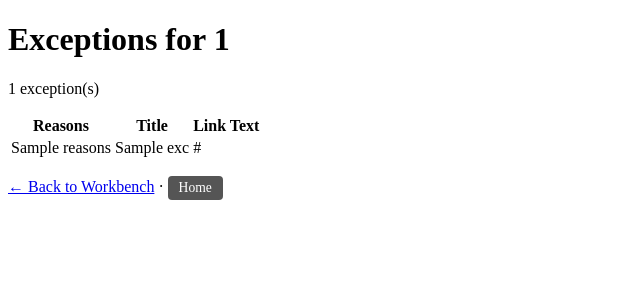
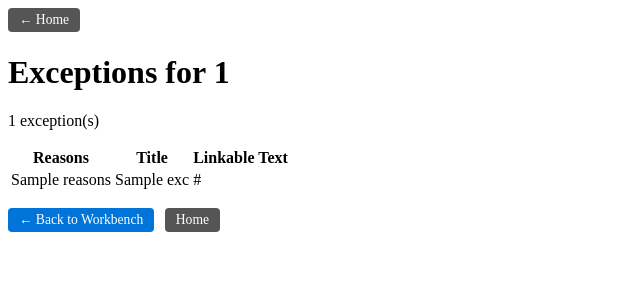
Before and after one commit to CamAtSlalom/e2n, a FastAPI app: template src/e2n/webui/templates/resolve_by_page.html in a window 1280 px wide. Shown: the top 300 px of the page, without its empty margins (0-640 px from the left). Run offline with FastAPI, Linux system fonts and the light colour scheme; the template is opened without the code that fills it: most values are stand-ins (such as "Sample title", 1, 10 or a date in 2020); some libraries are stand-ins or nearby versions.

Commit message:
ux: resolve by-page — rename 'Link Text' to 'Linkable Text', add Home button at top

```diff
--- a/src/e2n/webui/templates/resolve_by_page.html
+++ b/src/e2n/webui/templates/resolve_by_page.html
@@ -2,10 +2,11 @@
 <html>
 <head><title>e2n - Resolve: {{ note_id }}</title></head>
 <body>
+<a href="/" style="margin-right:1em; display:inline-block; padding:0.3em 0.8em; background:#555; color:#fff; border-radius:4px; text-decoration:none; font-size:0.85em;">← Home</a>
 <h1>Exceptions for {{ note_id }}</h1>
 <p>{{ exceptions | length }} exception(s)</p>
 <table>
-  <thead><tr><th>Reasons</th><th>Title</th><th>Link Text</th></tr></thead>
+  <thead><tr><th>Reasons</th><th>Title</th><th>Linkable Text</th></tr></thead>
   <tbody>
   {% for exc in exceptions %}
     <tr>
@@ -16,6 +17,6 @@
   {% endfor %}
   </tbody>
 </table>
-<p><a href="/resolve/">← Back to Workbench</a> · <a href="/" style="display:inline-block; padding:0.3em 0.8em; background:#555; color:#fff; border-radius:4px; text-decoration:none; font-size:0.85em;">Home</a></p>
+<p><a href="/resolve/" style="display:inline-block; padding:0.3em 0.8em; background:#0074d9; color:#fff; border-radius:4px; text-decoration:none; font-size:0.85em;">← Back to Workbench</a> <a href="/" style="margin-left:0.5em; display:inline-block; padding:0.3em 0.8em; background:#555; color:#fff; border-radius:4px; text-decoration:none; font-size:0.85em;">Home</a></p>
 </body>
 </html>
```
